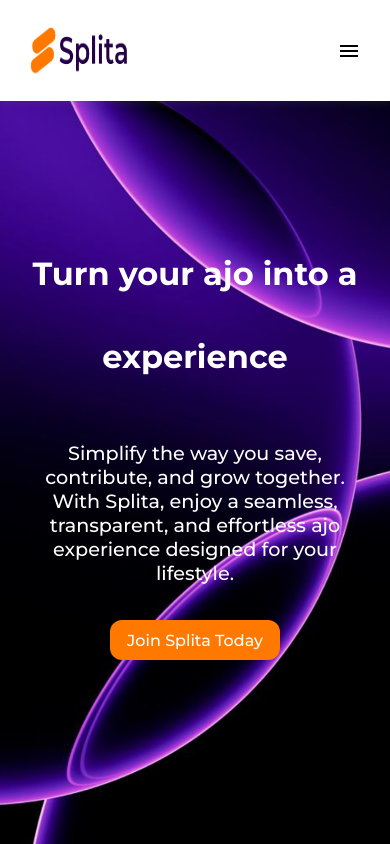
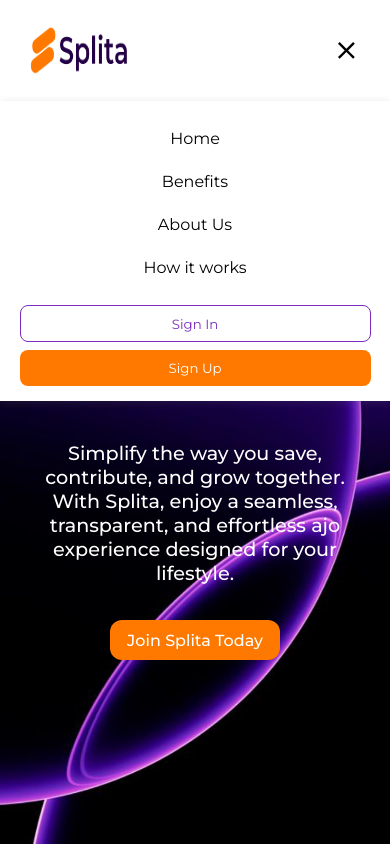
Before and after one commit to Raphael877/Splita, a React (Vite) app: page /#/ in a window 390 px wide. Both pictures are taken after a click on the icon 348 px from the left and 50 px from the top of the page. Shown: the top 844 px of the page. Built offline with nearby package versions, Linux system fonts and the light colour scheme.

Commit message:
added responsiveness to the landing page

```diff
--- a/src/Components/Header.jsx
+++ b/src/Components/Header.jsx
@@ -1,38 +1,81 @@
-import React from 'react'
-import styled from 'styled-components'
-import Splita_logo from '../assets/Splita_logo.png'
-import { useNavigate } from 'react-router-dom'
+import React, { useState } from "react";
+import styled from "styled-components";
+import Splita_logo from "../assets/Splita_logo.png";
+import { useNavigate } from "react-router-dom";
 import { IoMdMenu } from "react-icons/io";
+import { MdClose } from "react-icons/md";
 
 const Header = () => {
   const navigate = useNavigate();
+  const [isOpen, setIsOpen] = useState(false);
+
   const scrollToSection = (id) => {
     const section = document.getElementById(id);
     if (section) {
-      section.scrollIntoView({ behavior: 'smooth' });
+      section.scrollIntoView({ behavior: "smooth" });
+      setIsOpen(false);
     }
   };
+
   return (
     <Header_content>
       <Header_wrapper>
-            <img src={Splita_logo} className='brand_logo'  onClick={() => scrollToSection('home')}/>
+        <img
+          src={Splita_logo}
+          className="brand_logo"
+          onClick={() => scrollToSection("home")}
+          alt="Splita Logo"
+        />
         <ul>
-                <li onClick={() => scrollToSection('home')}>Home</li>
-            <li onClick={() => scrollToSection('benefit')}>Benefits</li>
-            <li onClick={() => scrollToSection('about')}>About Us</li>
-            <li onClick={() => scrollToSection('how-it-works')}>How it works</li>
+          <li onClick={() => scrollToSection("home")}>Home</li>
+          <li onClick={() => scrollToSection("benefit")}>Benefits</li>
+          <li onClick={() => scrollToSection("about")}>About Us</li>
+          <li onClick={() => scrollToSection("how-it-works")}>How it works</li>
         </ul>
-            <div className='header_btn'>
-                <button className='header_btn1' onClick={()=> navigate('/signin')}>Sign In</button>
-                <button className='header_btn2' onClick={()=> navigate('/signup')}>Sign Up</button>
+        <div className="header_btn">
+          <button className="header_btn1" onClick={() => navigate("/signin")}>
+            Sign In
+          </button>
+          <button className="header_btn2" onClick={() => navigate("/signup")}>
+            Sign Up
+          </button>
         </div>
-            <IoMdMenu style={{cursor : 'pointer', fontSize: '1.5rem'}} className='menu'/>
+        {isOpen ? (
+          <MdClose
+            style={{ cursor: "pointer", fontSize: "1.8rem" }}
+            className="menu"
+            onClick={() => setIsOpen(false)}
+          />
+        ) : (
+          <IoMdMenu
+            style={{ cursor: "pointer", fontSize: "1.8rem" }}
+            className="menu"
+            onClick={() => setIsOpen(true)}
+          />
+        )}
       </Header_wrapper>
+
+      <MobileMenu isOpen={isOpen}>
+        <ul>
+          <li onClick={() => scrollToSection("home")}>Home</li>
+          <li onClick={() => scrollToSection("benefit")}>Benefits</li>
+          <li onClick={() => scrollToSection("about")}>About Us</li>
+          <li onClick={() => scrollToSection("how-it-works")}>How it works</li>
+        </ul>
+        <div className="mobile_btns">
+          <button className="mobile_btn1" onClick={() => navigate("/signin")}>
+            Sign In
+          </button>
+          <button className="mobile_btn2" onClick={() => navigate("/signup")}>
+            Sign Up
+          </button>
+        </div>
+      </MobileMenu>
     </Header_content>
-  )
-}
+  );
+};
 
-export default Header
+export default Header;
 
 const Header_content = styled.div`
   width: 100%;
@@ -44,9 +87,8 @@
   position: fixed;
   top: 0;
   box-shadow: rgba(99, 99, 99, 0.2) 0px 2px 8px 0px;
-    z-index: 1;
-
-`
+  z-index: 10;
+`;
 
 const Header_wrapper = styled.div`
   width: 85%;
@@ -55,16 +97,18 @@
   justify-content: space-between;
   align-items: center;
 
-    .menu{
+  .menu {
     display: none;
+
     @media (max-width: 768px) {
       display: flex;
     }
   }
 
-    .brand_logo{
+  .brand_logo {
     width: 12%;
     height: 65%;
+    cursor: pointer;
 
     @media (max-width: 768px) {
       width: 30%;
@@ -72,7 +116,7 @@
     }
   }
 
-    ul{
+  ul {
     width: 40%;
     height: 100%;
     display: flex;
@@ -84,52 +128,121 @@
       display: none;
     }
 
-        li{
+    li {
       cursor: pointer;
-            &:hover{
-                color: #9556CC;
+      &:hover {
+        color: #9556cc;
         transition: all 350ms ease-in-out;
       }
     }
   }
 
-    .header_btn{
+  .header_btn {
     width: 17%;
     height: 100%;
     display: flex;
     justify-content: space-between;
     align-items: center;
 
-        @media (max-width: 768px){
+    @media (max-width: 768px) {
       display: none;
     }
 
-        .header_btn1{
+    .header_btn1 {
       background-color: transparent;
       width: 45%;
       height: 2rem;
       cursor: pointer;
-            color: #7B2CBF;
-            border: 1px solid #7B2CBF;
+      color: #7b2cbf;
+      border: 1px solid #7b2cbf;
       border-radius: 0.5rem;
-            &:hover{
-                color: #9556CC;
+      &:hover {
+        color: #9556cc;
         transition: all 350ms ease-in-out;
       }
     }
 
-        .header_btn2{
-            background-color: #FF7900;
+    .header_btn2 {
+      background-color: #ff7900;
       width: 45%;
       height: 2rem;
       cursor: pointer;
       border: none;
       border-radius: 0.5rem;
       color: white;
-            &:hover{
-                background-color: #FF9433;
+      &:hover {
+        background-color: #ff9433;
         transition: all 350ms ease-in-out;
       }
     }
   }
-`
+`;
+
+const MobileMenu = styled.div`
+  position: absolute;
+  top: 12vh;
+  right: 0;
+  width: 100%;
+  background-color: white;
+  box-shadow: rgba(99, 99, 99, 0.2) 0px 2px 8px;
+  flex-direction: column;
+  align-items: center;
+  overflow: hidden;
+  max-height: ${({ isOpen }) => (isOpen ? "300px" : "0")};
+  opacity: ${({ isOpen }) => (isOpen ? "1" : "0")};
+  transition: all 0.4s ease-in-out;
+  z-index: 9;
+  display: none;
+
+  @media (max-width: 768px) {
+    display: flex
+  }
+
+  ul {
+    list-style-type: none;
+    width: 100%;
+    padding: 1rem 0;
+    text-align: center;
+
+    li {
+      padding: 0.75rem 0;
+      cursor: pointer;
+      &:hover {
+        color: #9556cc;
+        transition: all 350ms ease-in-out;
+      }
+    }
+  }
+
+  .mobile_btns {
+    display: flex;
+    flex-direction: column;
+    width: 90%;
+    gap: 0.5rem;
+    margin-bottom: 1rem;
+
+    .mobile_btn1 {
+      background-color: transparent;
+      border: 1px solid #7b2cbf;
+      color: #7b2cbf;
+      padding: 0.6rem;
+      border-radius: 0.5rem;
+      cursor: pointer;
+      &:hover {
+        color: #9556cc;
+      }
+    }
+
+    .mobile_btn2 {
+      background-color: #ff7900;
+      color: white;
+      border: none;
+      padding: 0.6rem;
+      border-radius: 0.5rem;
+      cursor: pointer;
+      &:hover {
+        background-color: #ff9433;
+      }
+    }
+  }
+`;
```
Lines whose indentation alone changed are shown as unchanged.
